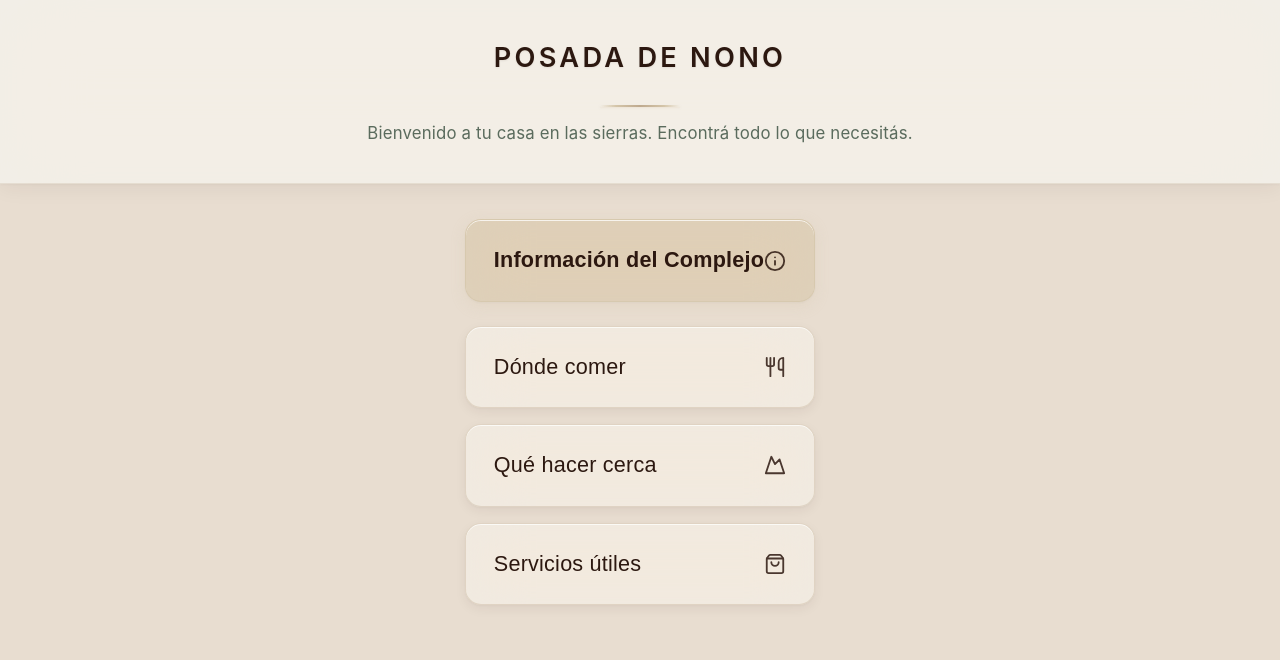
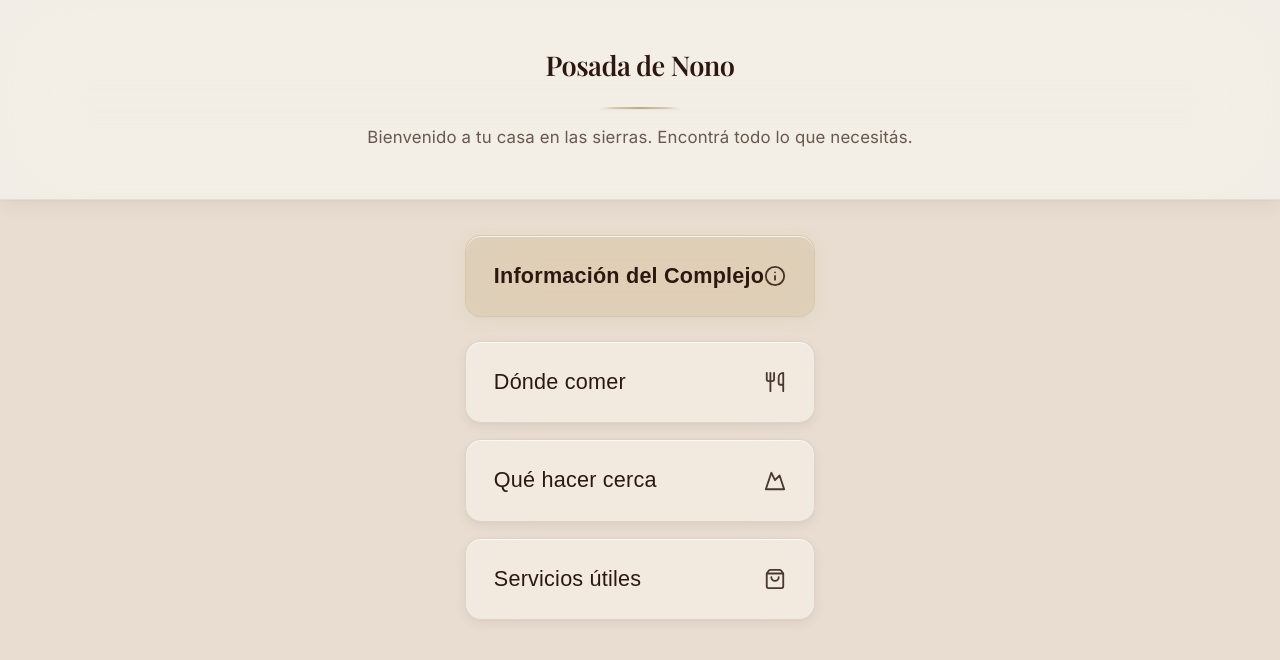
Before and after one commit to mibaus/posada-huespedes, a website: page index.html in a window 1280 px wide. Drawn offline with nearby package versions, Linux system fonts and the light colour scheme.

Commit message:
Mejorar tipografía con fuentes elegantes y jerarquía visual
Fuentes Google implementadas:
- Playfair Display para títulos (h1, h2) - Serif elegante
- Inter para texto de cuerpo y botones - Sans-serif moderna

Mejoras de jerarquía visual:
- h1: 2em en home, 1.75em en otras vistas
- h2: 1.4em con Playfair Display
- Texto cuerpo: Inter 1.05em con line-height 1.7
- Letter-spacing optimizado para cada nivel
- Font-weights definidos: 600 para títulos, 400 para cuerpo

Mejoras adicionales:
- Header home con más padding (48px)
- Colores de texto más sutiles
- Mejor legibilidad en móviles
- Antialiasing optimizado

```diff
--- a/index.html
+++ b/index.html
@@ -23,6 +23,11 @@
     <!-- Preconnect para performance -->
     <link rel="preconnect" href="https://maps.google.com">
     <link rel="dns-prefetch" href="https://maps.google.com">
+    <link rel="preconnect" href="https://fonts.googleapis.com">
+    <link rel="preconnect" href="https://fonts.gstatic.com" crossorigin>
+
+    <!-- Google Fonts -->
+    <link href="https://fonts.googleapis.com/css2?family=Playfair+Display:wght@400;500;600;700&family=Inter:wght@300;400;500;600;700&display=swap" rel="stylesheet">
 
     <link rel="stylesheet" href="styles.css">
     <script src="https://unpkg.com/lucide@latest/dist/umd/lucide.js"></script>
--- a/styles.css
+++ b/styles.css
@@ -7,7 +7,7 @@
 
 /* Mobile-first CSS */
 body {
-    font-family: -apple-system, BlinkMacSystemFont, 'Segoe UI', 'Helvetica Neue', Arial, sans-serif;
+    font-family: 'Inter', -apple-system, BlinkMacSystemFont, 'Segoe UI', 'Helvetica Neue', Arial, sans-serif;
     margin: 0;
     padding: 0;
     background: #E8DDD0;
@@ -17,6 +17,8 @@ body {
     -webkit-font-smoothing: antialiased;
     -moz-osx-font-smoothing: grayscale;
     -webkit-tap-highlight-color: transparent;
+    font-weight: 400;
+    line-height: 1.6;
 }
 
 .screen {
@@ -46,42 +48,42 @@ header {
 }
 
 h1 {
-    font-size: 1.4em;
-    font-weight: 500;
+    font-family: 'Playfair Display', serif;
+    font-size: 1.75em;
+    font-weight: 600;
     margin: 0;
     color: #2C1810;
     line-height: 1.3;
     padding: 0 70px;
-    letter-spacing: 0.01em;
+    letter-spacing: -0.01em;
     max-width: 100%;
 }
 
 /* Header del home con layout vertical */
 #home header {
     flex-direction: column;
-    padding: 40px 20px;
+    padding: 48px 20px;
     background: rgba(244, 241, 235, 0.85);
     border-bottom: 1px solid rgba(190, 169, 142, 0.25);
 }
 
 #home h1 {
     padding: 0 20px;
-    font-size: 1.5em;
-    margin-bottom: 14px;
+    font-size: 2em;
+    margin-bottom: 8px;
     color: #2C1810;
     font-weight: 600;
-    letter-spacing: 0.12em;
-    text-transform: uppercase;
-    text-shadow: 0 1px 2px rgba(44, 24, 16, 0.08);
+    letter-spacing: -0.02em;
 }
 
 header p {
     font-size: 1.05em;
     margin: 0;
-    color: #5A6B5D;
+    color: rgba(44, 24, 16, 0.7);
     font-weight: 400;
     padding: 0 20px;
     letter-spacing: 0.01em;
+    line-height: 1.5;
 }
 
 /* Separador decorativo */
@@ -248,15 +250,17 @@ main {
 }
 
 .card h2 {
-    font-size: 1.3em;
+    font-family: 'Playfair Display', serif;
+    font-size: 1.4em;
     font-weight: 600;
-    margin: 0 0 12px 0;
+    margin: 0 0 14px 0;
     color: #2C1810;
-    letter-spacing: 0.01em;
-    line-height: 1.35;
+    letter-spacing: -0.01em;
+    line-height: 1.3;
 }
 
 .card p {
+    font-family: 'Inter', sans-serif;
     font-size: 1.05em;
     line-height: 1.7;
     margin: 0 0 18px 0;
@@ -342,8 +346,9 @@ main {
 }
 
 .contact-buttons .phone-link span {
-    font-size: 0.9em;
-    font-weight: 500;
+    font-family: 'Inter', sans-serif;
+    font-size: 1.05em;
+    font-weight: 600;
     letter-spacing: 0.005em;
     color: #2C1810;
 }
```
